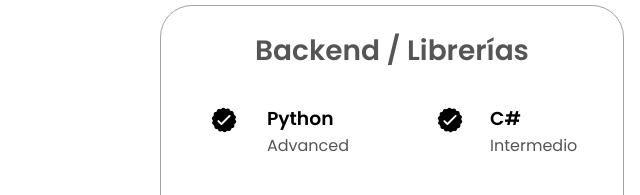
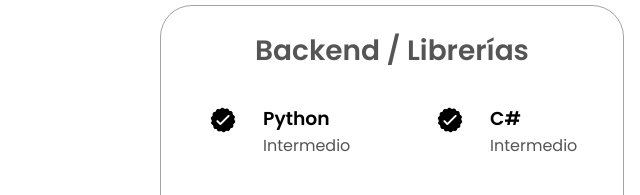
Before and after one commit to Pacodev77/pacodev77.github.io, a plain HTML site: page index.html in a window 1280 px wide. Shown: the part 1820-2015 px from the top of the page, 0-640 px from the left. Drawn offline with Linux system fonts and the light colour scheme.

Commit message:
Actualización de avanzado a intermedio

```diff
--- a/index.html
+++ b/index.html
@@ -145,7 +145,7 @@
                 />
                 <div>
                   <h3>Python</h3>
-                  <p>Advanced</p>
+                  <p>Intermedio</p>
                 </div>
               </article>
               <article>
```
